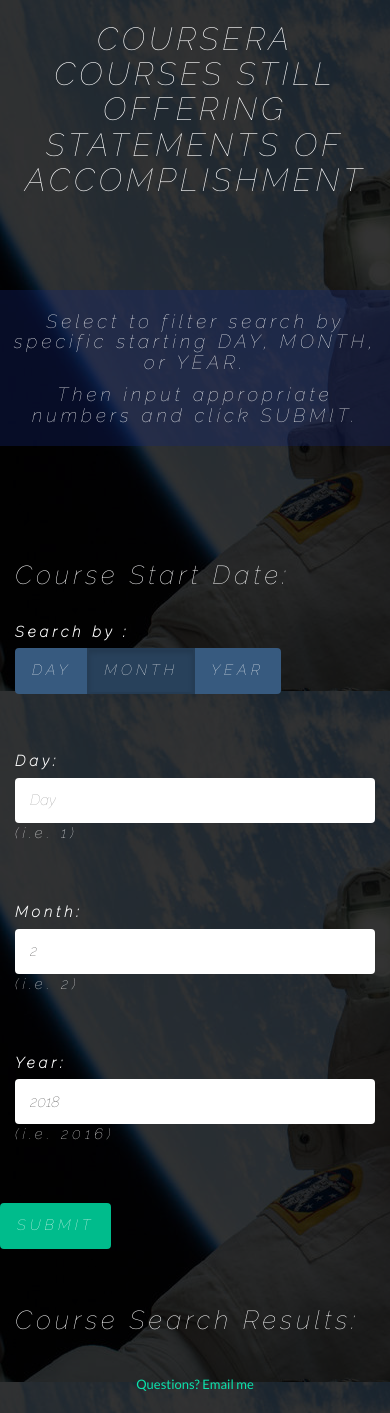
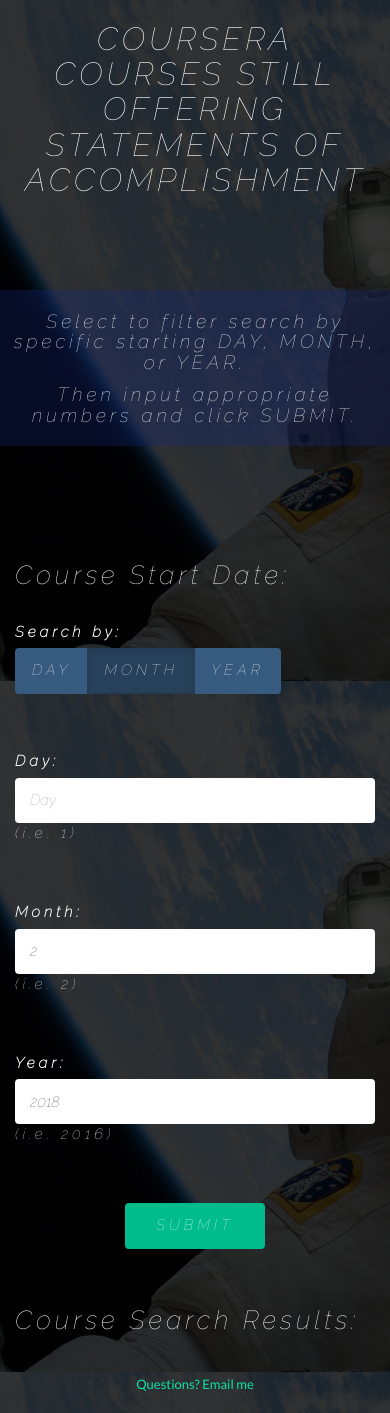
Before and after one commit to FedericoEsparza/SOA-coursera-search, a PHP site: page / in a window 390 px wide. Run offline with PHP 8.4, Linux system fonts and the light colour scheme.

Commit message:
Improve mobile responsiveness. Extend opacity-filter

```diff
--- a/home.html
+++ b/home.html
@@ -2,6 +2,7 @@
 <html lang="en" xmlns="http://www.w3.org/1999/xhtml">
 <head>
     <meta charset="UTF-8">
+    <meta name="viewport" content="width=device-width, initial-scale=1, maximum-scale=1" />
     <title>Coursera search for courses offering Statements of Accomplishment</title>
     <meta name="DC.title" content="Coursera search for courses offering Statements of Accomplishment">
     <meta name="DC.creator" content="Federico Esparza">
@@ -12,8 +13,10 @@
     <link rel='stylesheet' href='./styles/bootstrap.min.css' />
     <link href="https://fonts.googleapis.com/css?family=Raleway:100i" rel="stylesheet">
     <link href="/styles/StyleSheet.css" rel="stylesheet" type="text/css" />
+
 </head>
 <body>
+<div class="background-image">
   <div class="outer-opacity-filter">
     <div class="img-responsive img-header" alt="Astronaut Mike Hopkins on December 24, 2013 spacewalk">
         <div class="col-sm-12 text-center">
@@ -34,15 +37,15 @@
                 <br />
                 <div name="myform" role="form" class="form-horizontal">
                     <div class="form-group">
-                        <label for="Search_by" class="control-label col-sm-3">Search by :</label>
-                        <div class="col-sm-9 btn-group" data-toggle="buttons">
-                            <label class="btn btn-primary">
+                        <label for="Search_by" class="control-label col-sm-3 col-md-2">Search by:</label>
+                        <div class="col-sm-8 col-md-10 btn-group" data-toggle="buttons">
+                            <label class="btn btn-primary col-sm-9 col-md-3">
                                 <input type="radio" name="Search_by" id="DAY" value="DAY" />DAY
                             </label>
-                            <label class="btn btn-primary active">
+                            <label class="btn btn-primary active col-sm-9 col-md-3">
                                 <input type="radio" name="Search_by" id="MONTH"  value="MONTH" checked />MONTH
                             </label>
-                            <label class="btn btn-primary">
+                            <label class="btn btn-primary col-sm-9 col-md-3">
                                 <input type="radio" name="Search_by" id="YEAR"  value="YEAR"/>YEAR
                             </label>
                         </div>
@@ -74,7 +77,9 @@
                     <br />
                     <br />
                     <div class="form-group">
-                        <label class="btn btn-success col-sm-6 col-sm-offset-3">SUBMIT</label>
+                        <div class='row'>
+                            <label class="btn btn-success col-sm-4 col-xs-4 col-xs-offset-4">SUBMIT</label>
+                        </div>
                     </div>
                 </div>
             </div>
@@ -92,6 +97,7 @@
             </div>
         </address>
   </div>
+</div>
     <!--local jquery, bootstrap, home scripts-->
     <script src='./scripts/jquery-2.1.4.min.js'> </script>
     <script src='./scripts/bootstrap.min.js'> </script>
--- a/styles/StyleSheet.css
+++ b/styles/StyleSheet.css
@@ -1,6 +1,12 @@
 body {
+    /* background-image: url("../images/11572307115_1194957269_o.jpg"); */
+}
+
+
+.background-image {
     background-image: url("../images/11572307115_1194957269_o.jpg");
 }
+
 
 .outer-opacity-filter {
     background: rgba(0, 0, 0, 0.8);
```
